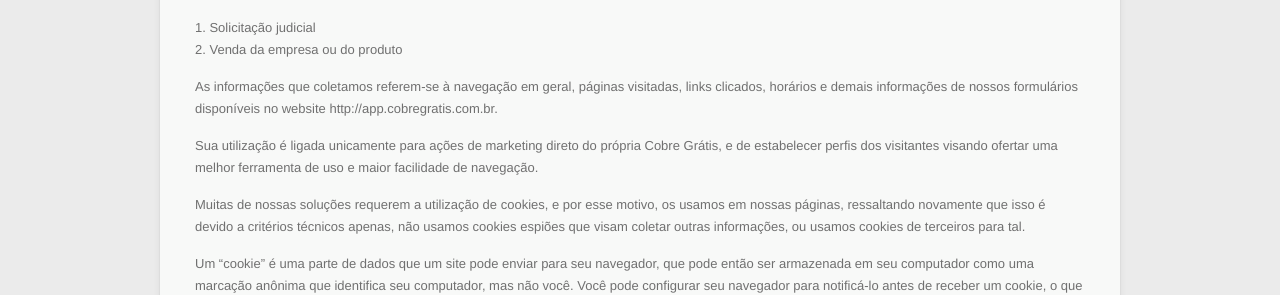
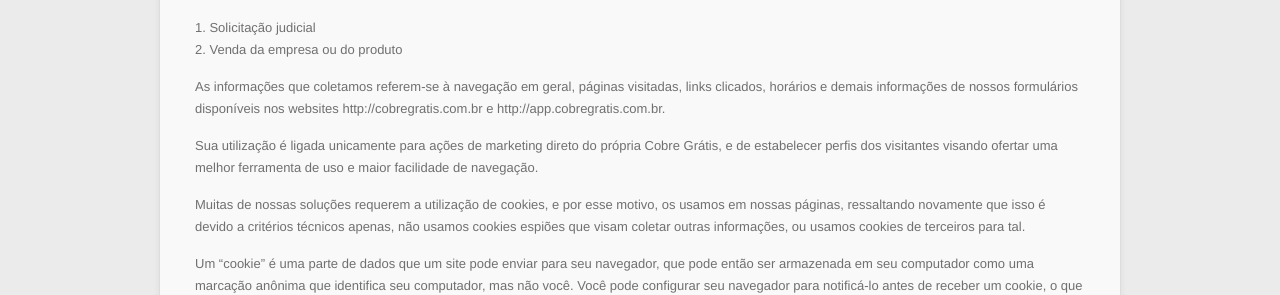
Before and after one commit to CobreGratis/cobregratis.github.io, a Jekyll site: the page built from privacidade.html, in a window 1280 px wide. Shown: the part 400-695 px from the top of the page. Built offline with Jekyll 4.4.1, drawn with Linux system fonts in a browser that asks for light colours; nearby versions of some CDN libraries; some web fonts are replaced; comment, search, counter and statistics services are not loaded.

Commit message:
adds main website on privacy poly page

```diff
--- a/privacidade.html
+++ b/privacidade.html
@@ -28,7 +28,7 @@
     <br />
     2. Venda da empresa ou do produto
   </p>
-  <p>As informações que coletamos referem-se à navegação em geral, páginas visitadas, links clicados, horários e demais informações de nossos formulários disponíveis no website http://app.cobregratis.com.br.</p>
+  <p>As informações que coletamos referem-se à navegação em geral, páginas visitadas, links clicados, horários e demais informações de nossos formulários disponíveis nos websites http://cobregratis.com.br e http://app.cobregratis.com.br.</p>
   <p>Sua utilização é ligada unicamente para ações de marketing direto do própria Cobre Grátis, e de estabelecer perfis dos visitantes visando ofertar uma melhor ferramenta de uso e maior facilidade de navegação.</p>
   <p>Muitas de nossas soluções requerem a utilização de cookies, e por esse motivo, os usamos em nossas páginas, ressaltando novamente que isso é devido a critérios técnicos apenas, não usamos cookies espiões que visam coletar outras informações, ou usamos cookies de terceiros para tal.</p>
   <p>Um “cookie” é uma parte de dados que um site pode enviar para seu navegador, que pode então ser armazenada em seu computador como uma marcação anônima que identifica seu computador, mas não você. Você pode configurar seu navegador para notificá-lo antes de receber um cookie, o que lhe dá a oportunidade de decidir se deseja aceitá-lo., No entanto, se fizer isso, alguns sites poderão não funcionar adequadamente.</p>
```
